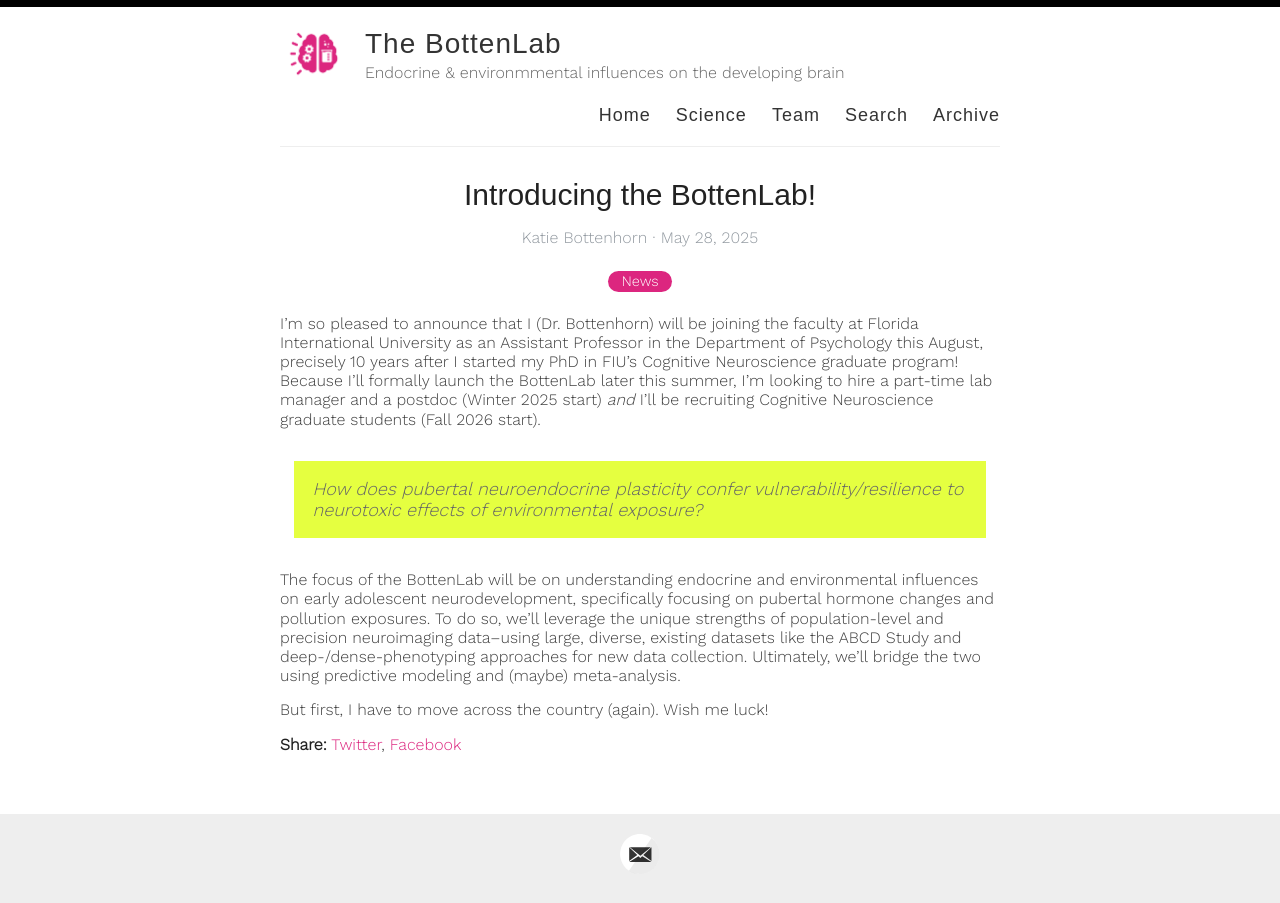
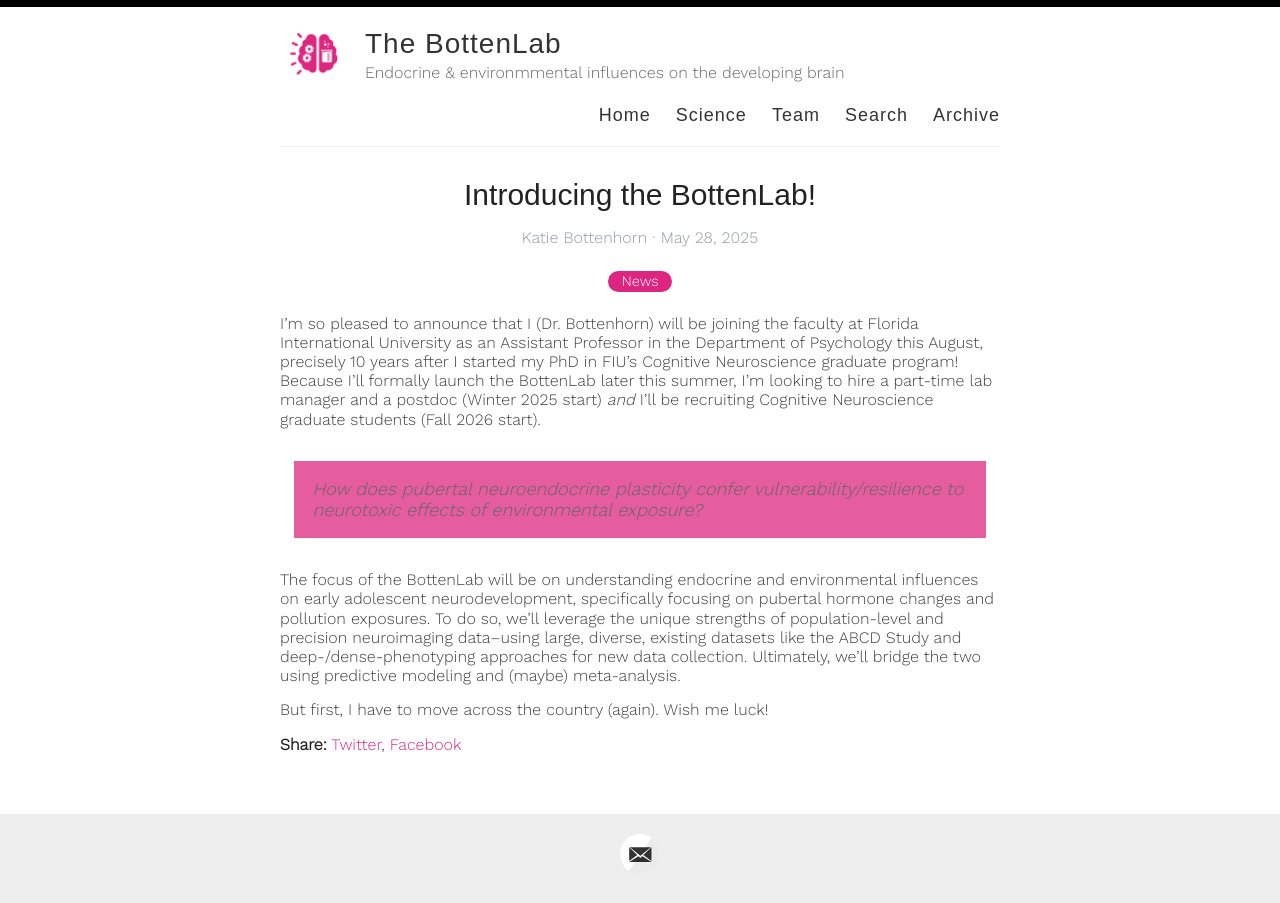
Before and after one commit to Bottenlab/bottenlab.github.io, a Jekyll site: the page built from _posts/2025-05-28-announcing-the-bottenlab.md, in a window 1280 px wide. Built offline with Jekyll 4.4.1, drawn with Linux system fonts in a browser that asks for light colours; some web fonts are replaced.

Commit message:
OOPS wrong pink

```diff
--- a/_sass/_variables.scss
+++ b/_sass/_variables.scss
@@ -6,8 +6,8 @@
 // Colors
 $blue: #4183C4;
 $pink: #dc267f;
-$lightPink: rgba(220, 331, 0, 0.5);
-$lighterPink: rgba(220, 331, 0, 0.75);
+$lightPink: rgba(220, 38, 127, 0.5);
+$lighterPink: rgba(220, 38, 127, 0.75);
 
 // Grays
 $black: #000;
--- a/assets/style.scss
+++ b/assets/style.scss
@@ -18,9 +18,6 @@
 
 $quicksand: 'Playfair Display', sans-serif;
 $garamond: 'Work Sans', serif;
-
-$pink: #dc267f;
-$lightPink: rgba(220, 331, 0, 0.5);
 
 
 html {
```
